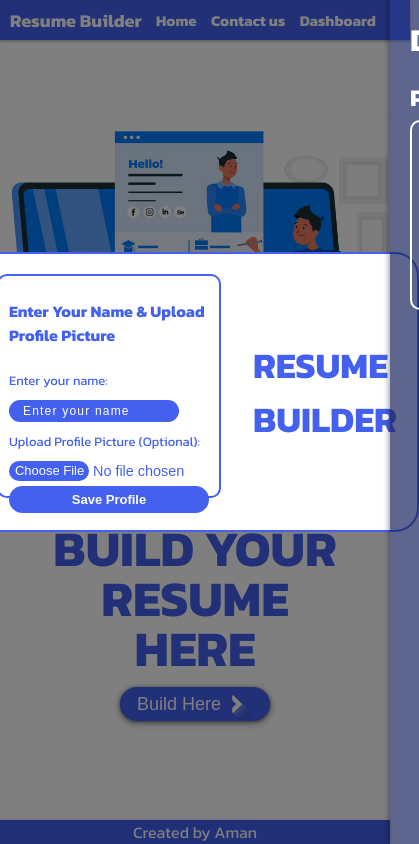
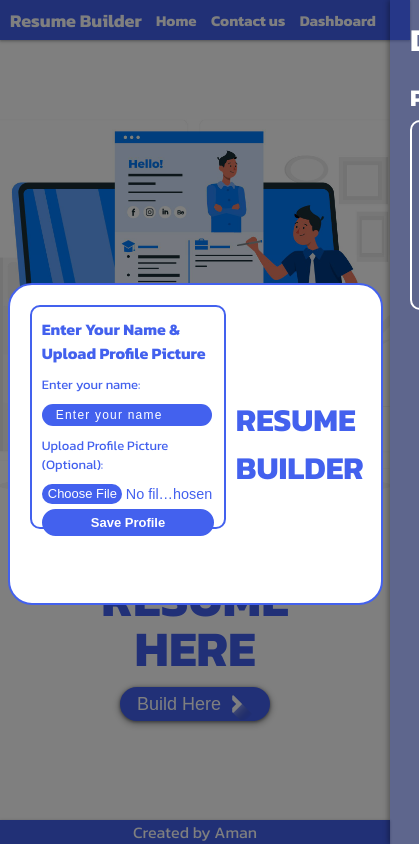
Before and after one commit to AmanNazim/Interactive-Resume-Builder, a website: page index.html in a window 390 px wide. Shown: the whole page, 419 px wide, since content can reach past the window. Drawn offline with Linux system fonts and the light colour scheme.

Commit message:
fix name and picture input popup

```diff
--- a/Styles/style.css
+++ b/Styles/style.css
@@ -59,6 +59,16 @@ body {
   height: 100%;
   background: rgba(0, 0, 0, 0.5);
   z-index: 111;
+  display: none;
+}
+
+@media (max-width: 440px) {
+  #profile-popup {
+    display: flex;
+    height: 100%;
+    width: 100%;
+    overflow: hidden;
+  }
 }
 
 .popup-overlay {
@@ -78,10 +88,10 @@ body {
 @media (max-width: 440px) {
   .popup-overlay {
     position: absolute;
-    top: calc(50% - 170px);
-    left: calc(50% - 220px);
-    height: 236px;
-    width: 400px;
+    top: calc(50% - (33% / 2));
+    left: calc(50% - (96% / 2));
+    height: 33%;
+    width: 85%;
     border-radius: 24px;
   }
 }
@@ -100,7 +110,7 @@ body {
 
 @media (max-width: 440px) {
   .popup-content {
-    width: 200px;
+    width: 52%;
     height: 200px;
   }
 }
@@ -114,10 +124,12 @@ body {
 
 @media (max-width: 440px) {
   .popup-heading {
+    height: 100%;
+    width: 25%;
     display: flex;
     align-items: center;
     justify-content: center;
-    font-size: large;
+    font-size: medium;
   }
 }
 
@@ -128,6 +140,7 @@ body {
 @media (max-width: 440px) {
   .popup-content h2 {
     font-size: medium;
+    margin: 0px;
   }
 }
 
--- a/index.html
+++ b/index.html
@@ -33,7 +33,7 @@
                                                             </div>
                                         </nav>
                     </header>
-                    <div id="profile-popup" style="display: none;">
+                    <div id="profile-popup">
                                         <div class="popup-overlay">
                                                             <div class="popup-content">
                                                                                 <h2>Enter Your Name & Upload Profile
```
